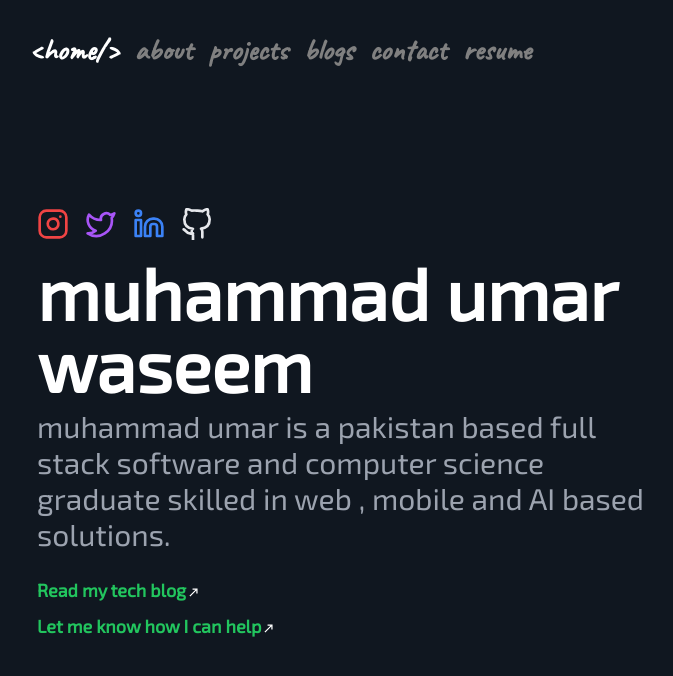
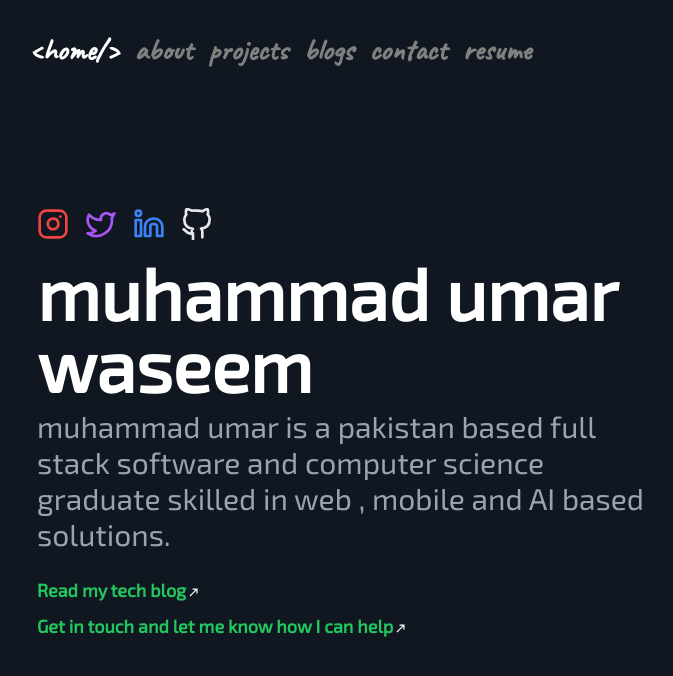
Before and after one commit to umarwaseeem/muhammadumarwaseem, a Next.js app: page / in a window 1280 px wide. Shown: the top 676 px of the page, without its empty margins (35-708 px from the left). Built offline with nearby package versions, Linux system fonts and the light colour scheme.

Commit message:
fix: home page link fix

```diff
--- a/app/components/animatedlink.jsx
+++ b/app/components/animatedlink.jsx
@@ -18,7 +18,7 @@ const linkVariants = {
     }),
 };
 
-export default function AnimatedLink({linkText, custom, className}) {
+export default function AnimatedLink({ linkText, custom, className, href }) {
     return (
         <motion.div
             custom={custom}
@@ -27,7 +27,7 @@ export default function AnimatedLink({linkText, custom, className}) {
             animate="visible"
             className={className}
         >
-            <Link href="/blogs" className="text-green-500 font-extrabold text-lg">
+            <Link href={href} className="text-green-500 font-extrabold text-lg">
                 {linkText}
                 <LinkIcon />
             </Link>
--- a/app/components/main.jsx
+++ b/app/components/main.jsx
@@ -20,8 +20,8 @@ export default function Main() {
                     based solutions.
                 </h2>
                 <div className="flex flex-col justify-evenly">
-                        <AnimatedLink linkText="Read my tech blog" custom={0} className={"mt-6 px-2"} />
-                        <AnimatedLink linkText="Let me know how I can help" custom={1} className={"mt-2 px-2"} />
+                    <AnimatedLink href={"/blogs"} linkText="Read my tech blog" custom={0} className={"mt-6 px-2"} />
+                    <AnimatedLink href={"/contact"} linkText="Get in touch and let me know how I can help" custom={1} className={"mt-2 px-2"} />
                 </div>
             </div>
         </main>
```
Lines whose indentation alone changed are shown as unchanged.
